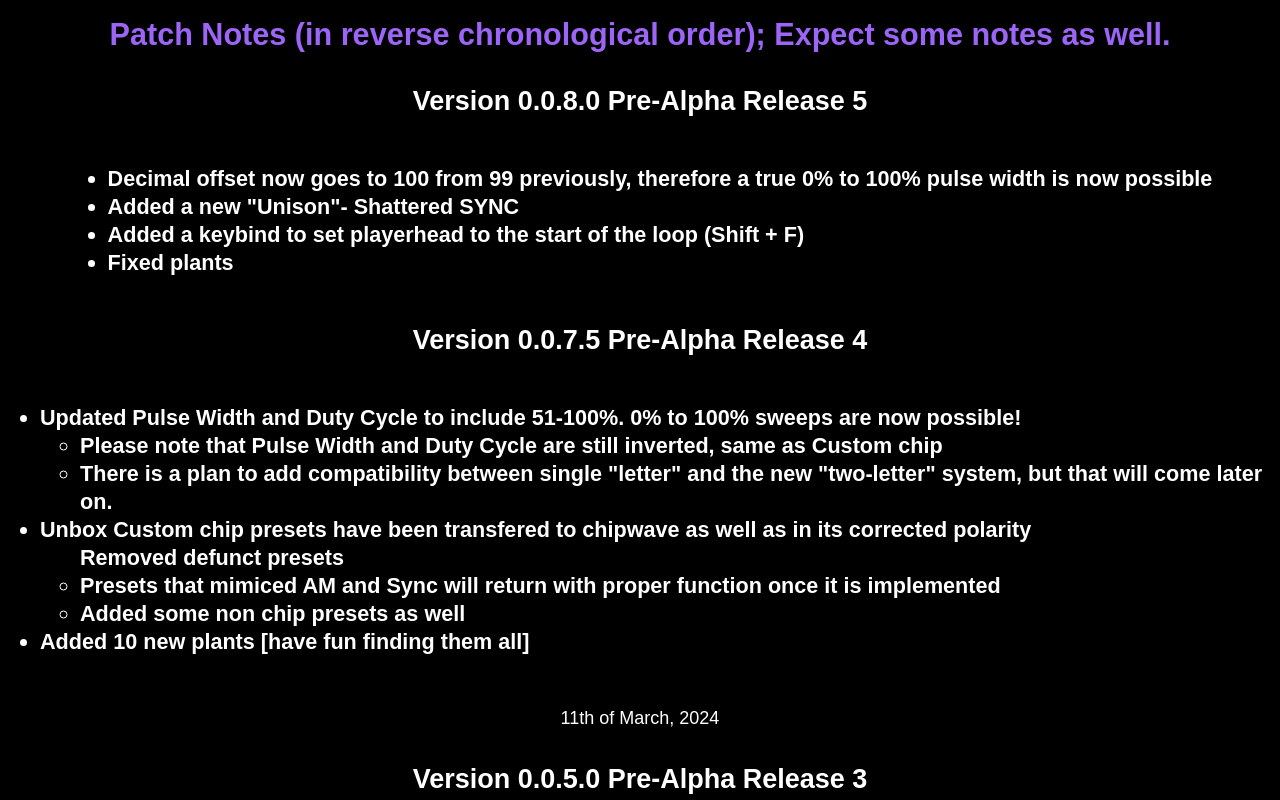
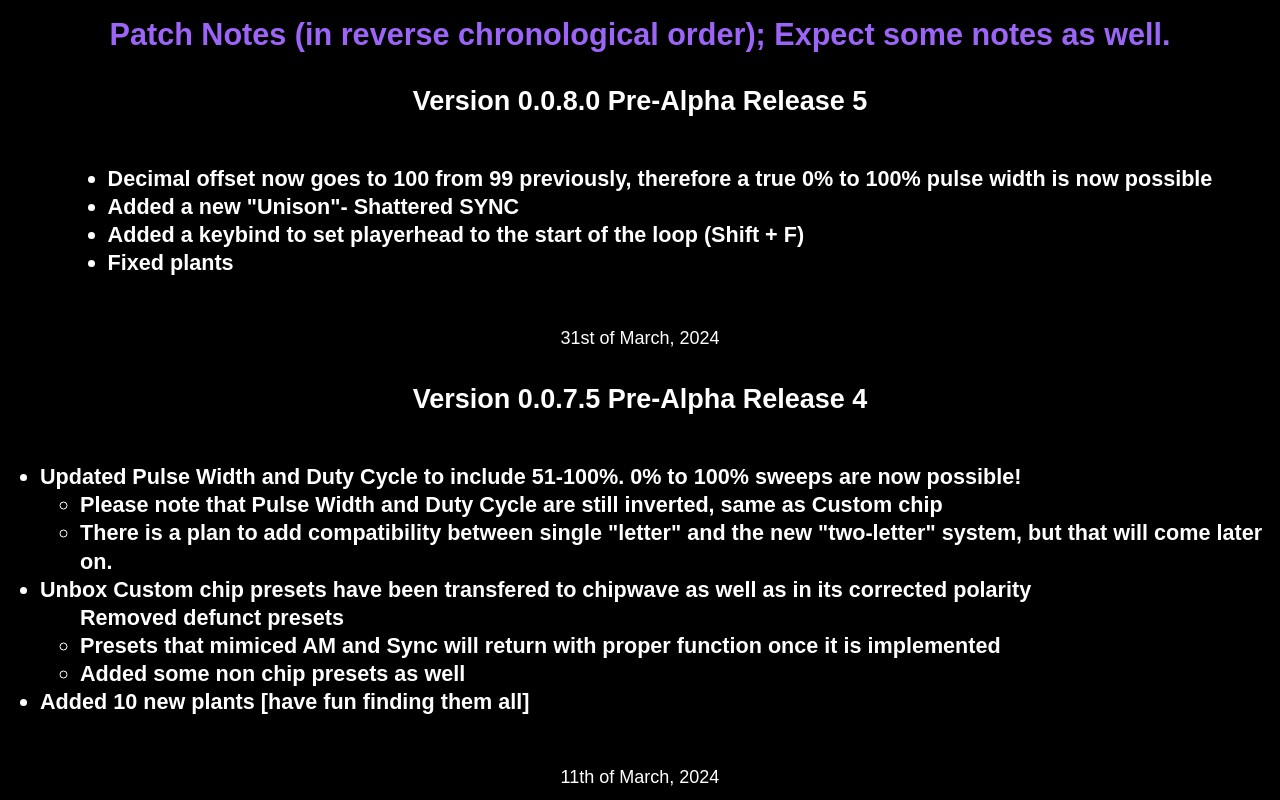
Before and after one commit to Un-conventional/Un-conventional.github.io, a plain HTML site: page patch_notes.html in a window 1280 px wide. Shown: the top 800 px of the page. Drawn offline with Linux system fonts and the light colour scheme; a web font is replaced by a local one.

Commit message:
You saw nothing
Nothing to see here

```diff
--- a/patch_notes.html
+++ b/patch_notes.html
@@ -146,6 +146,8 @@
     <li>Fixed plants</li>
     </ul>
     </h3>
+    <p>31st of March, 2024</p>
+
 <h2> Version 0.0.7.5 Pre-Alpha Release 4</h2>
     <h3>
     <ul>
```
